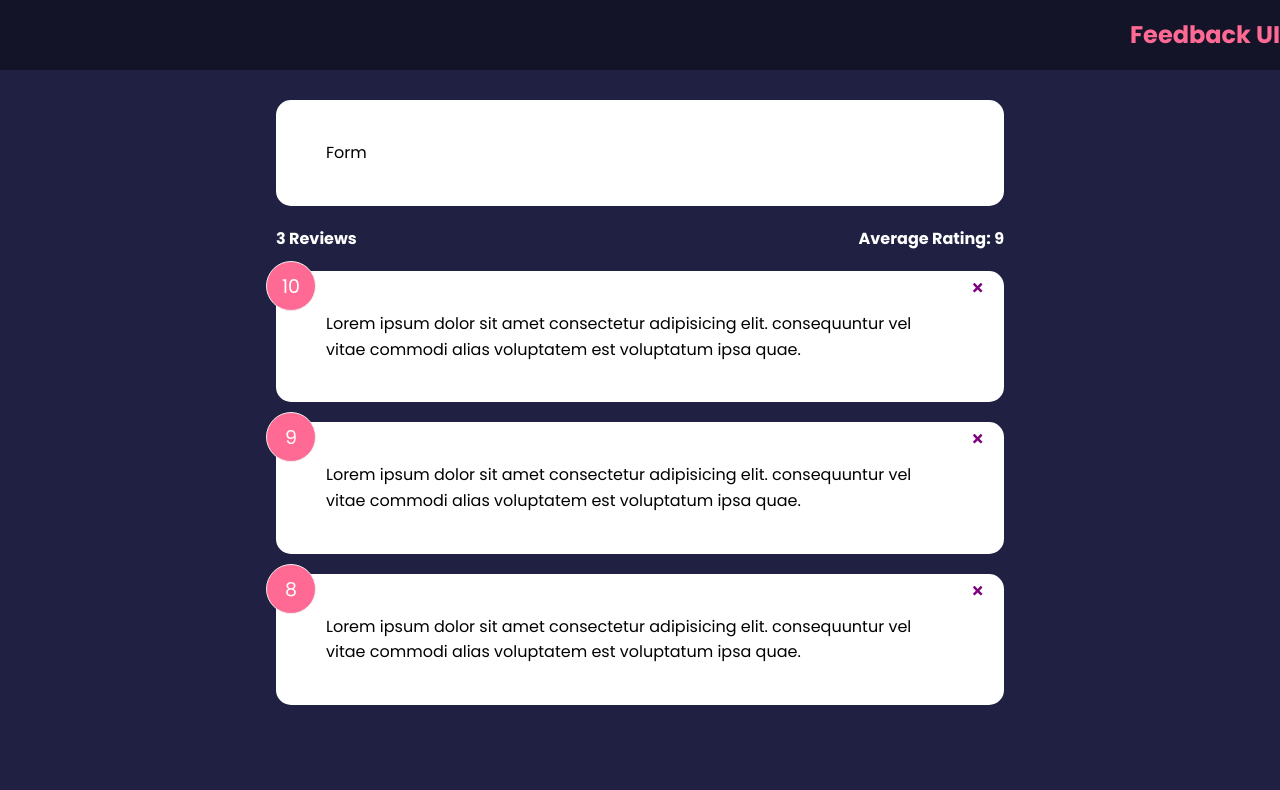
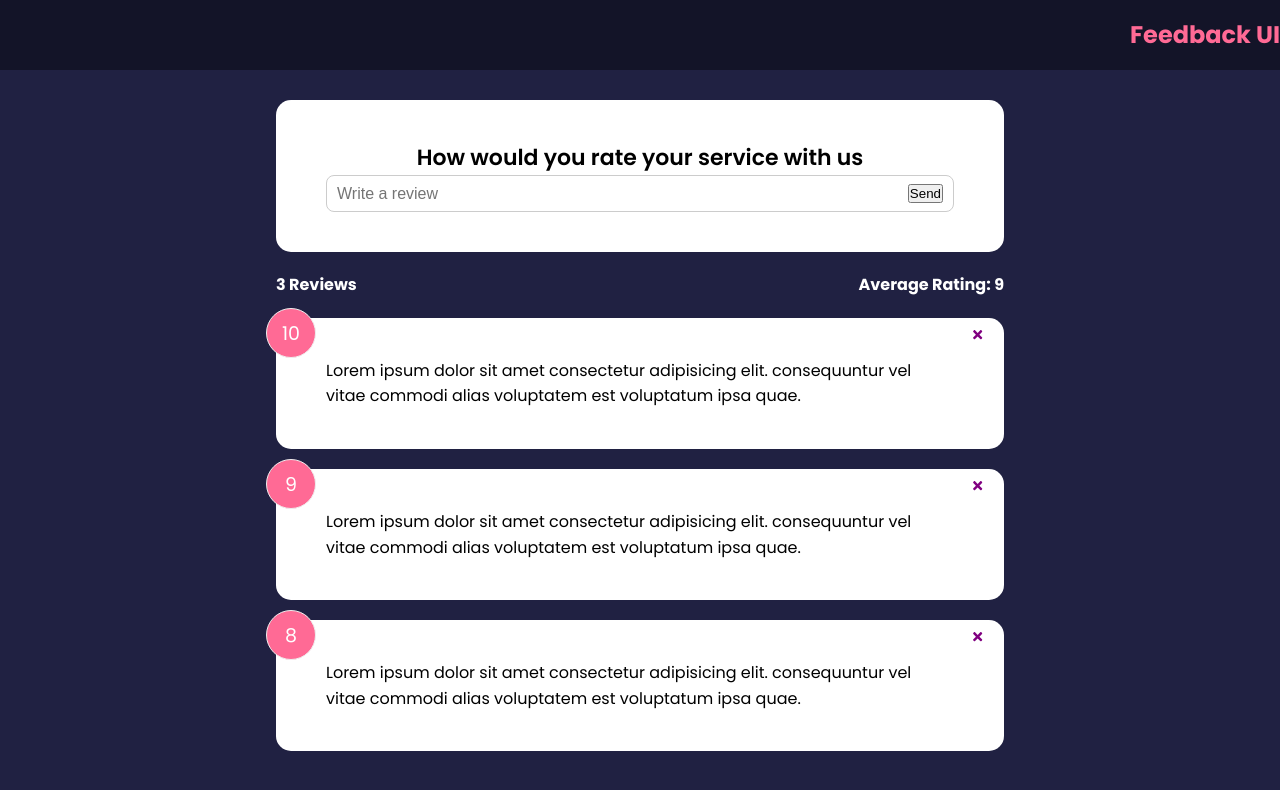
Before and after one commit to ATuray77/feedback-app, a React (Create React App) app: page / in a window 1280 px wide. Shown: the top 790 px of the page. Built offline with nearby package versions, Linux system fonts and the light colour scheme.

Commit message:
adds event lintener to the input field and set state to monitor changes to the text change

```diff
--- a/src/components/FeedbackForm.jsx
+++ b/src/components/FeedbackForm.jsx
@@ -1,9 +1,30 @@
+import { useState } from "react"//to handle input states for our form
 import Card from "./shared/Card"//because we want to wrap the form in a card
 
+
 function FeedbackForm() {
+
+const [text, setText] = useState('')
+
+const handleTextChange = (e) => {
+    setText(e.target.value)
+}
+
   return (
     <Card>
-      Form
+      <form>
+        <h2>How would you rate your service with us
+        </h2>
+        {/* @todo - rating select component */}
+        <div className="input-group">
+            <input
+            onChange={handleTextChange}
+            type="text"
+            placeholder="Write a review"
+            value= {text}/>
+            <button type="submit">Send</button>
+        </div>
+      </form>
     </Card>
   )
 }
```
